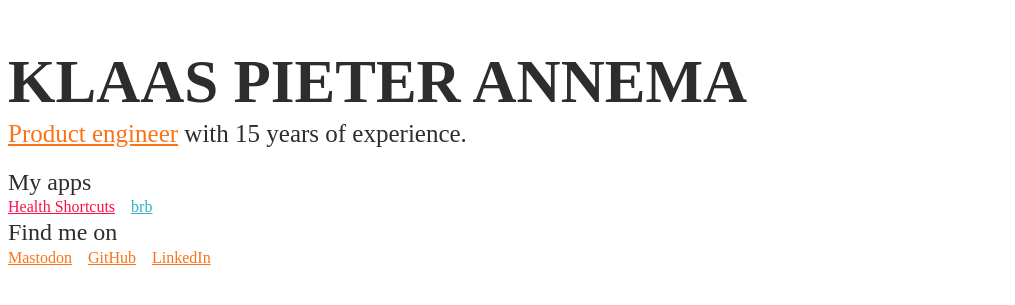
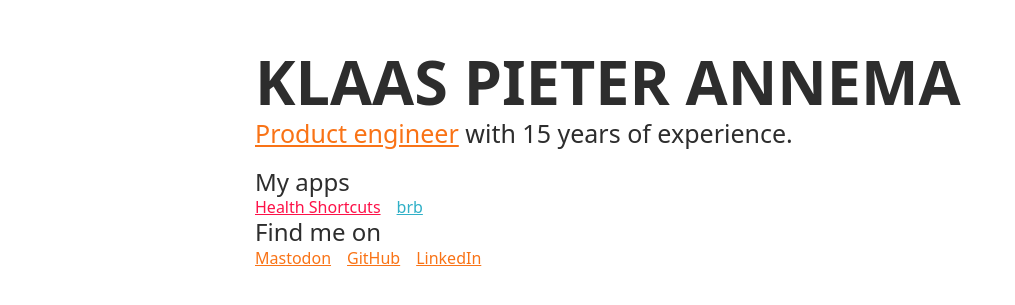
Before and after one commit to klaaspieter/annemame, an Eleventy site: page src/index.md in a window 1280 px wide. Shown: the part 249-554 px from the top of the page, without its empty margins (0-1015 px from the left). Built offline with nearby package versions, Linux system fonts and the light colour scheme; Eleventy itself is replaced by a stand-in of ours; files that its build step writes are made by us from their sources.

Commit message:
Add global wrapper

```diff
--- a/src/_includes/layouts/base.html
+++ b/src/_includes/layouts/base.html
@@ -13,6 +13,8 @@
     <title>annema.me</title>
   </head>
   <body>
-    {% block content %}{% endblock %}
+    <div class="wrapper">
+      {% block content %}{% endblock %}
+    </div>
   </body>
 </html>
--- a/src/_includes/stylesheets/global.css
+++ b/src/_includes/stylesheets/global.css
@@ -1,4 +1,7 @@
 {% include "stylesheets/_reset.css" %}
+{% include "stylesheets/utilities/wrapper.css" %}
+{% include "stylesheets/global/space.css" %}
+{% include "stylesheets/global/font-size.css" %}
 
 :root {
   --color-accent: #f97316;
@@ -9,16 +12,6 @@
 
   --color-health-shortcuts-primary: #fd1148;
   --color-brb-primary: #30b0c7;
-
-  /* @link https://utopia.fyi/type/calculator?c=320,18,1.2,1240,20,1.25,5,2,&s=0.75|0.5|0.25,1.5|2|3|4|6,s-l&g=s,l,xl,12 */
-  --step--2: clamp(0.7813rem, 0.7747rem + 0.0326vw, 0.8rem);
-  --step--1: clamp(0.9375rem, 0.9158rem + 0.1087vw, 1rem);
-  --step-0: clamp(1.125rem, 1.0815rem + 0.2174vw, 1.25rem);
-  --step-1: clamp(1.35rem, 1.2761rem + 0.3696vw, 1.5625rem);
-  --step-2: clamp(1.62rem, 1.5041rem + 0.5793vw, 1.9531rem);
-  --step-3: clamp(1.944rem, 1.771rem + 0.8651vw, 2.4414rem);
-  --step-4: clamp(2.3328rem, 2.0827rem + 1.2504vw, 3.0518rem);
-  --step-5: clamp(2.7994rem, 2.4462rem + 1.7658vw, 3.8147rem);
   }
 
 
@@ -37,6 +30,8 @@ a {
   body {
     background: var(--color-background);
     color: var(--color-text);
+
+    font-family: system-ui, sans-serif;
 
     text-align: left;
 
--- /dev/null
+++ b/src/_includes/stylesheets/global/font-size.css
@@ -0,0 +1,12 @@
+/* @link https://utopia.fyi/type/calculator?c=320,18,1.2,1240,20,1.25,5,2,&s=0.75|0.5|0.25,1.5|2|3|4|6,&g=s,l,xl,12 */
+
+:root {
+  --step--2: clamp(0.7813rem, 0.7747rem + 0.0326vw, 0.8rem);
+  --step--1: clamp(0.9375rem, 0.9158rem + 0.1087vw, 1rem);
+  --step-0: clamp(1.125rem, 1.0815rem + 0.2174vw, 1.25rem);
+  --step-1: clamp(1.35rem, 1.2761rem + 0.3696vw, 1.5625rem);
+  --step-2: clamp(1.62rem, 1.5041rem + 0.5793vw, 1.9531rem);
+  --step-3: clamp(1.944rem, 1.771rem + 0.8651vw, 2.4414rem);
+  --step-4: clamp(2.3328rem, 2.0827rem + 1.2504vw, 3.0518rem);
+  --step-5: clamp(2.7994rem, 2.4462rem + 1.7658vw, 3.8147rem);
+}
--- /dev/null
+++ b/src/_includes/stylesheets/global/space.css
@@ -0,0 +1,23 @@
+/* @link https://utopia.fyi/space/calculator?c=320,18,1.2,1240,20,1.25,5,2,&s=0.75|0.5|0.25,1.5|2|3|4|6,&g=s,l,xl,12 */
+
+:root {
+  --space-3xs: clamp(0.3125rem, 0.3125rem + 0vw, 0.3125rem);
+  --space-2xs: clamp(0.5625rem, 0.5408rem + 0.1087vw, 0.625rem);
+  --space-xs: clamp(0.875rem, 0.8533rem + 0.1087vw, 0.9375rem);
+  --space-s: clamp(1.125rem, 1.0815rem + 0.2174vw, 1.25rem);
+  --space-m: clamp(1.6875rem, 1.6223rem + 0.3261vw, 1.875rem);
+  --space-l: clamp(2.25rem, 2.163rem + 0.4348vw, 2.5rem);
+  --space-xl: clamp(3.375rem, 3.2446rem + 0.6522vw, 3.75rem);
+  --space-2xl: clamp(4.5rem, 4.3261rem + 0.8696vw, 5rem);
+  --space-3xl: clamp(6.75rem, 6.4891rem + 1.3043vw, 7.5rem);
+
+  /* One-up pairs */
+  --space-3xs-2xs: clamp(0.3125rem, 0.2038rem + 0.5435vw, 0.625rem);
+  --space-2xs-xs: clamp(0.5625rem, 0.4321rem + 0.6522vw, 0.9375rem);
+  --space-xs-s: clamp(0.875rem, 0.7446rem + 0.6522vw, 1.25rem);
+  --space-s-m: clamp(1.125rem, 0.8641rem + 1.3043vw, 1.875rem);
+  --space-m-l: clamp(1.6875rem, 1.4049rem + 1.413vw, 2.5rem);
+  --space-l-xl: clamp(2.25rem, 1.7283rem + 2.6087vw, 3.75rem);
+  --space-xl-2xl: clamp(3.375rem, 2.8098rem + 2.8261vw, 5rem);
+  --space-2xl-3xl: clamp(4.5rem, 3.4565rem + 5.2174vw, 7.5rem);
+}
--- /dev/null
+++ b/src/_includes/stylesheets/utilities/wrapper.css
@@ -0,0 +1,6 @@
+.wrapper {
+  margin-inline: auto;
+  width: clamp(16rem, 95vw, 50rem);
+  padding-inline: var(--space-xs);
+  position: relative;
+}
```
Lines whose indentation alone changed are shown as unchanged.
